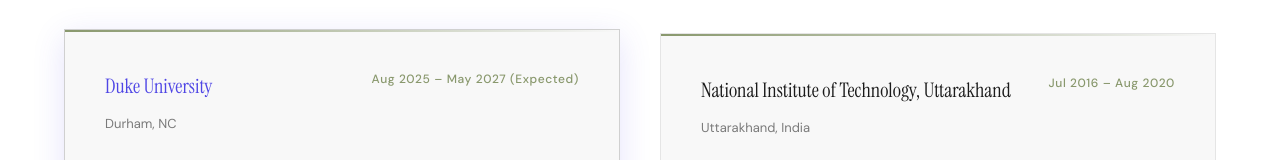
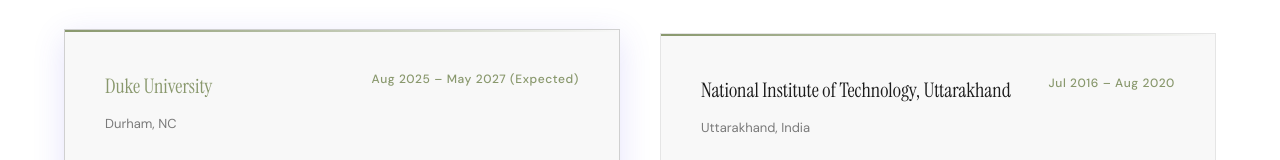
Before and after one commit to snehachauhanduke/snehachauhanduke.github.io, a React (Vite) app: page / in a window 1280 px wide. In both pictures the pointer is over the element "Duke University". Shown: the part 2544-2704 px from the top of the page. Built offline with nearby package versions, Linux system fonts and the light colour scheme.

Commit message:
Colour update in eductaion section

```diff
--- a/src/components/Education.css
+++ b/src/components/Education.css
@@ -169,7 +169,7 @@
 }
 
 .education__card:hover .education__institution {
-  color: #4f46e5; /* Indigo highlight color - adjust to match your theme */
+  color: #89986D; /* Indigo highlight color - adjust to match your theme */
 }
 
 /* Optional: Add a subtle glow effect on hover */
```
